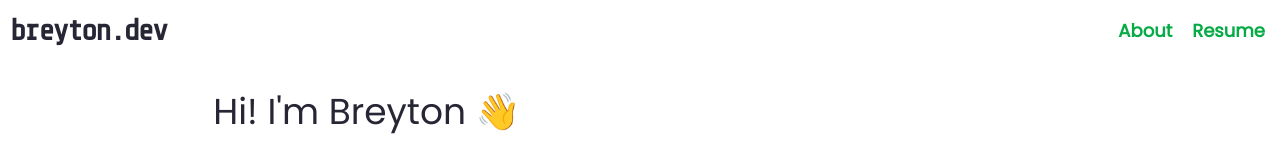
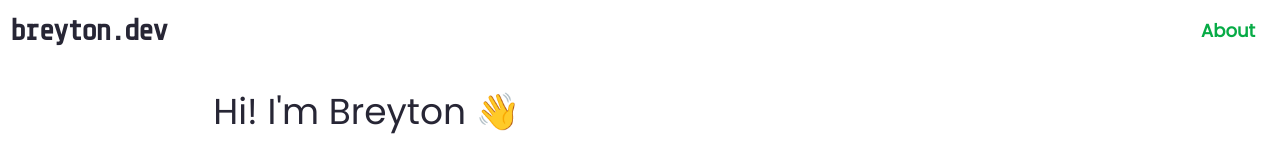
Before and after one commit to bbarber9/personal-website, a React (Create React App) app in the folder packages/frontend/: page / in a window 1280 px wide. Shown: the top 160 px of the page. Built offline with nearby package versions, Linux system fonts and the light colour scheme.

Commit message:
Remove resume for now

```diff
--- a/packages/frontend/src/Layout.tsx
+++ b/packages/frontend/src/Layout.tsx
@@ -2,7 +2,7 @@ import React from "react";
 import styled from "styled-components";
 import { BrowserRouter, Switch, Route } from "react-router-dom";
 import { NavBar } from "./NavBar";
-import { ResumeView } from "./ResumeView";
+// import { ResumeView } from "./ResumeView";
 import { AboutView } from "./AboutView";
 
 interface LayoutProps {}
@@ -28,9 +28,9 @@ export const Layout = (props: LayoutProps): JSX.Element => {
             <Route exact path="/">
               <AboutView />
             </Route>
-            <Route path="/resume">
+            {/* <Route path="/resume">
               <ResumeView />
-            </Route>
+            </Route> */}
           </Switch>
         </MainArea>
       </BrowserRouter>
--- a/packages/frontend/src/NavBar.tsx
+++ b/packages/frontend/src/NavBar.tsx
@@ -55,7 +55,7 @@ export const NavBar = (props: NavBarProps): JSX.Element => {
       <LogoText>breyton.dev</LogoText>
       <LinkSpace>
         <Link to="/">About</Link>
-        <Link to="/resume">Resume</Link>
+        {/* <Link to="/resume">Resume</Link> */}
       </LinkSpace>
     </NavBarContainer>
   );
```
